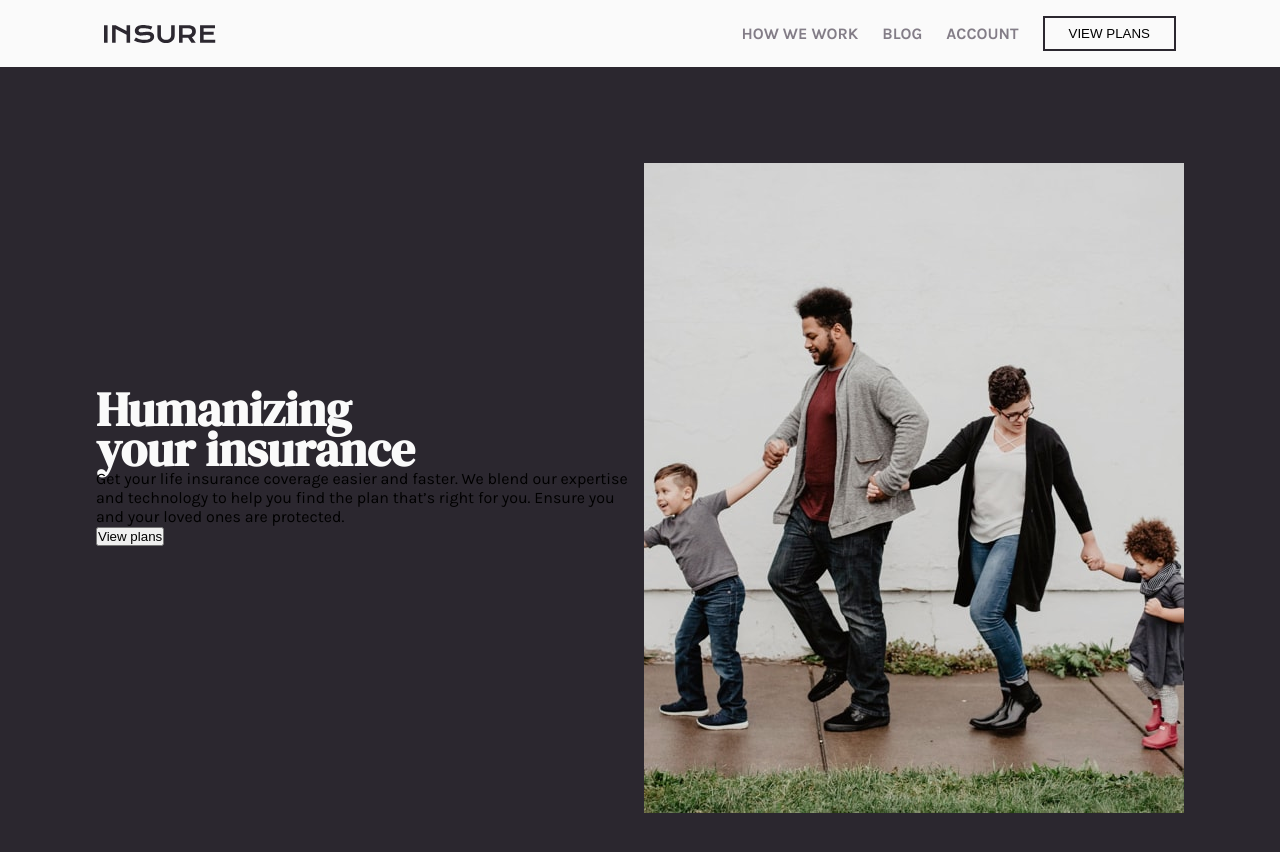
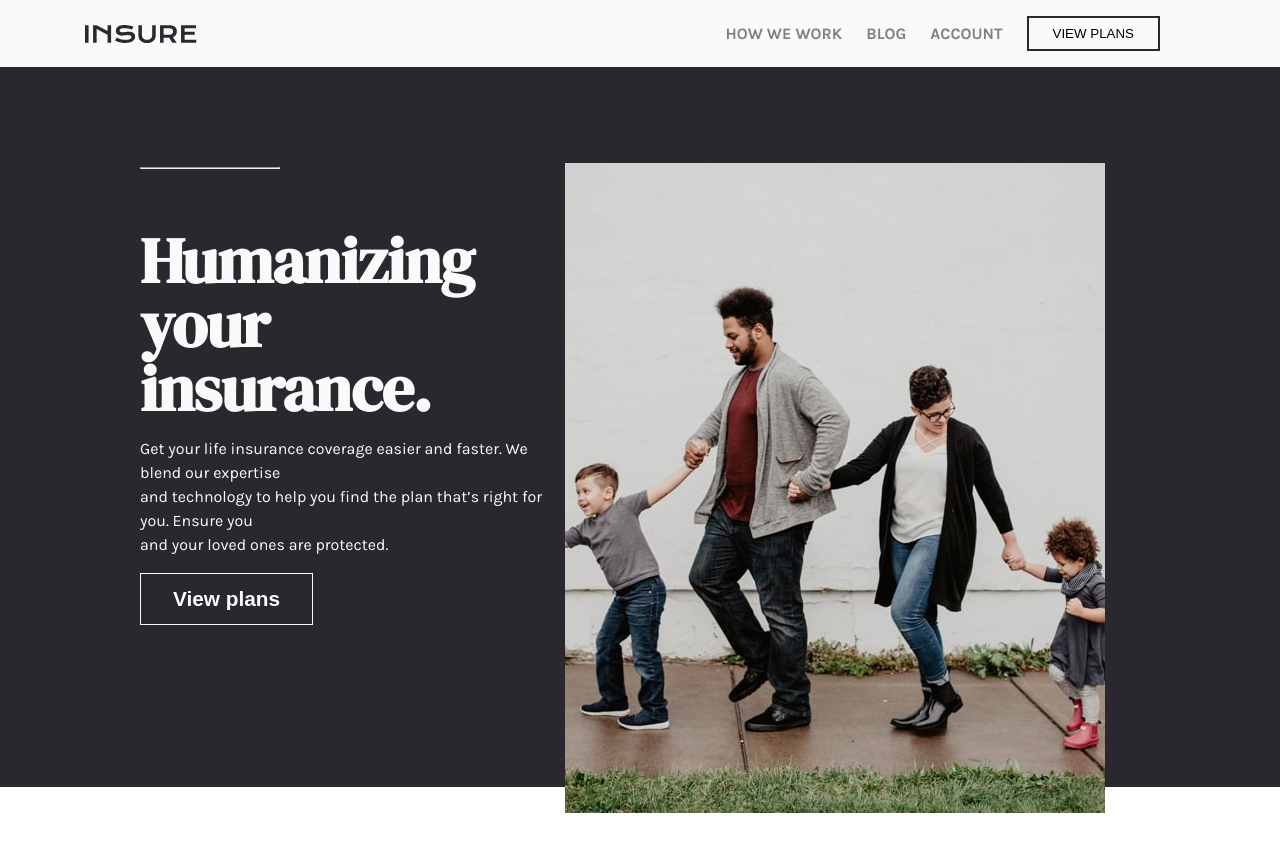
Before and after one commit to giftedpromise/insure-landing-page, a plain HTML site: page index.html in a window 1280 px wide. After the commit the page ends 817 px from the top, so only its background shows below. Drawn offline with Linux system fonts and the light colour scheme.

Commit message:
position

```diff
--- a/index.html
+++ b/index.html
@@ -35,11 +35,13 @@
     </header>
     <main>
       <div class="main-left">
-        <h1>Humanizing <br />your insurance</h1>
+        <hr />
+        <h1>Humanizing <br />your insurance.</h1>
         <p>
           Get your life insurance coverage easier and faster. We blend our
-          expertise and technology to help you find the plan that’s right for
-          you. Ensure you and your loved ones are protected.
+          expertise <br />and technology to help you find the plan that’s right
+          for you. Ensure you <br />
+          and your loved ones are protected.
         </p>
         <button class="main-btn">View plans</button>
       </div>
--- a/style.css
+++ b/style.css
@@ -40,8 +40,8 @@ nav {
   display: flex;
   align-items: center;
   justify-content: space-between;
-  padding-left: 4rem;
-  padding-right: 4rem;
+  padding-left: 45px;
+  padding-right: 80px;
 }
 
 .nav-links {
@@ -84,9 +84,12 @@ nav {
 main {
   background-color: var(--Very--Dark--Violet);
   display: flex;
-  height: 100vh;
+  height: 90vh;
   padding: 6rem;
   justify-content: space-between;
+  padding-left: 140px;
+  padding-right: 175px;
+  position: relative;
 }
 
 .main-left {
@@ -97,6 +100,45 @@ main {
   color: var(--Very--Light--Gray);
   font-family: "DM Serif Display", serif;
   font-weight: 700;
-  font-size: 3rem;
-  line-height: 40px;
+
+  font-size: 4rem;
+  line-height: 1;
+  letter-spacing: -0.67px;
+  position: relative;
 }
+
+.main-left p {
+  color: var(--Very--Light--Gray);
+  margin-top: 1rem;
+  margin-bottom: 1rem;
+  font-family: "Karla", sans-serif;
+  line-height: 1.5;
+}
+
+.main-btn {
+  color: var(--Very--Light--Gray);
+
+  background-color: transparent;
+  cursor: pointer;
+  border: 1px solid var(--Very--Light--Gray);
+
+  font-weight: 700;
+  font-size: 1.3rem;
+  padding: 0.8rem 2rem;
+}
+
+.main-btn:hover {
+  color: var(--Very--Dark--Violet);
+  background-color: var(--Very--Light--Gray);
+}
+
+.main-left hr {
+  position: absolute;
+  width: 140px;
+  top: 100px;
+}
+
+.main-image {
+  display: block;
+  position: relative;
+}
```
